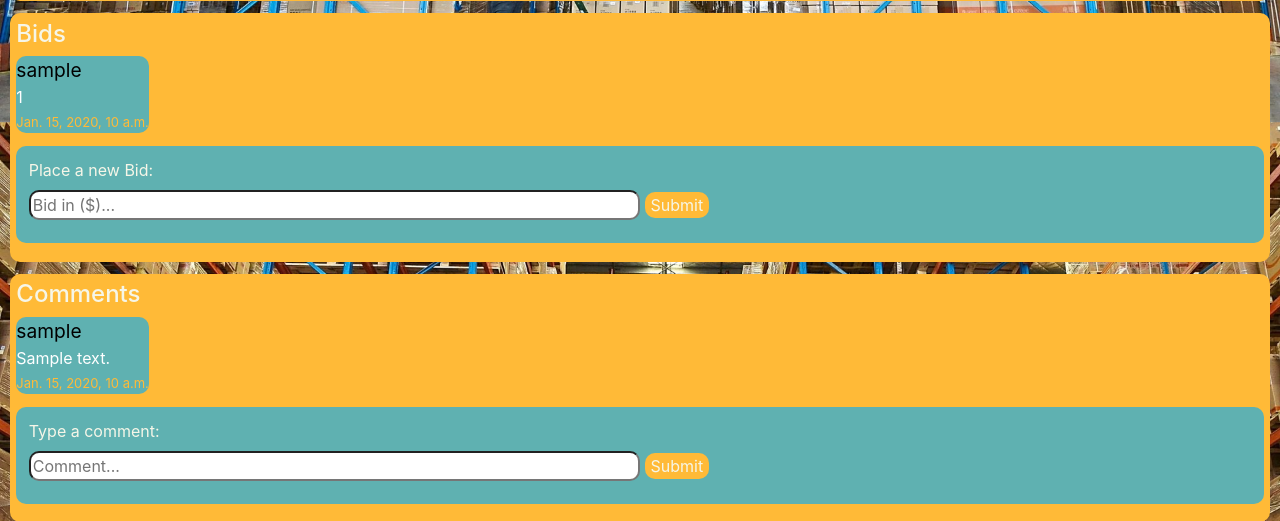
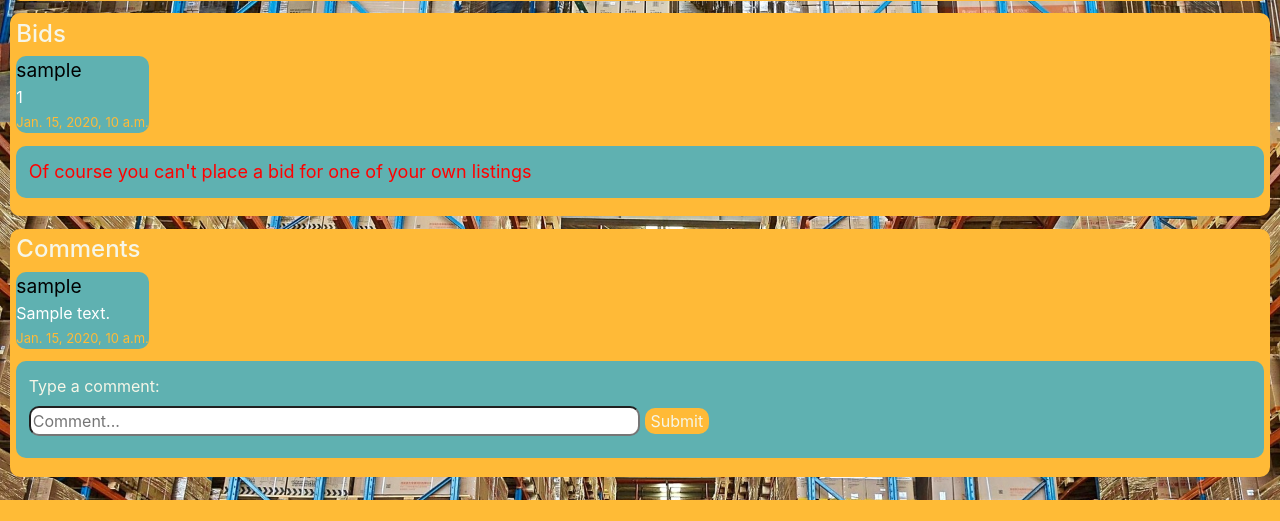
Before and after one commit to John-Atha/Auctions-HarvardCS50WebProgramming2020-Project1, a Django app: a page that uses auctions/templates/auctions/display.html in a window 1280 px wide. Shown: the part 731-1252 px from the top of the page. After the commit the page ends 1231 px from the top, so only its background shows below. Run offline with Django 3.2, Linux system fonts and the light colour scheme; a user stored in the database is signed in; tables that the repository leaves empty hold one stand-in row (values such as "Sample post"); grey boxes marked "Sample" are stand-in pictures; some libraries are stand-ins or nearby versions.

Commit message:
Fix bid for your own listing bug

```diff
--- a/auctions/templates/auctions/display.html
+++ b/auctions/templates/auctions/display.html
@@ -84,8 +84,9 @@
     {% if user.is_authenticated %}
     <div class="comments-box" style="padding:1%">
         {% if bid_message %}
-            <a style="color:red; font-size=large"> {{ bid_message }}</a>
+            <a style="color:red; font-size:large"> {{ bid_message }}</a>
         {% endif %}
+        {% if request.user != listing.owner %}
             <form action=" {% url 'display' listing.title %}" method="post">
                 {% csrf_token %}
                 <label for="comm_input">Place a new Bid:</label>
@@ -93,6 +94,9 @@
                 <input type="text" class="com_form" id="comm_input" name="bid" placeholder="Bid in ($)...">
                 <input type="submit" class="buttons" value="Submit">
             </form>
+        {% else %}
+            <a style="color: red; font-size:large"> Of course you can't place a bid for one of your own listings</a>
+        {% endif %}
     </div>
     {% else %}
     <div style="color:red; font-size: large;">
@@ -101,6 +105,7 @@
     {% endif %}
 
 </div>
+
 
 
 <!----------------------------------------------------------------------->
```
Also changed, not shown: auctions/static/auctions/download.jpg (added). Lines whose indentation alone changed are shown as unchanged.
